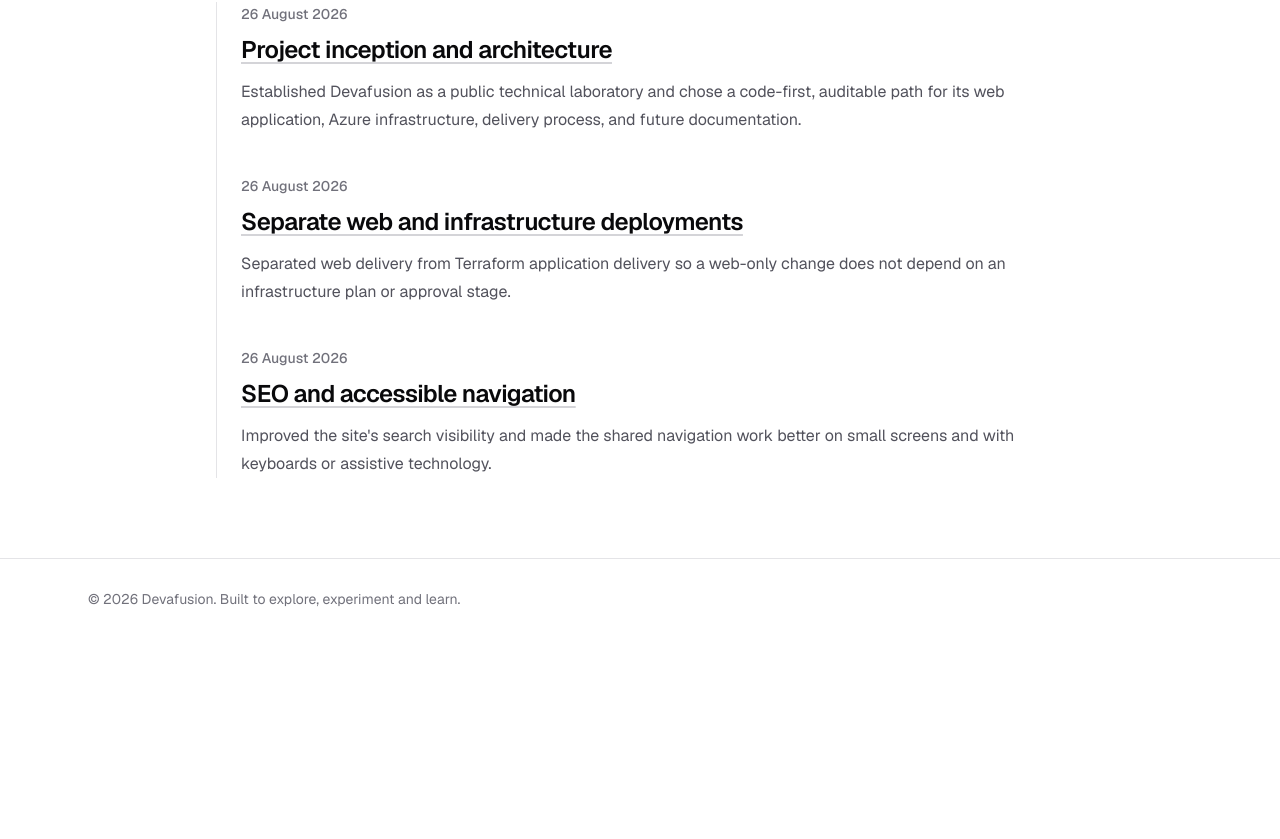
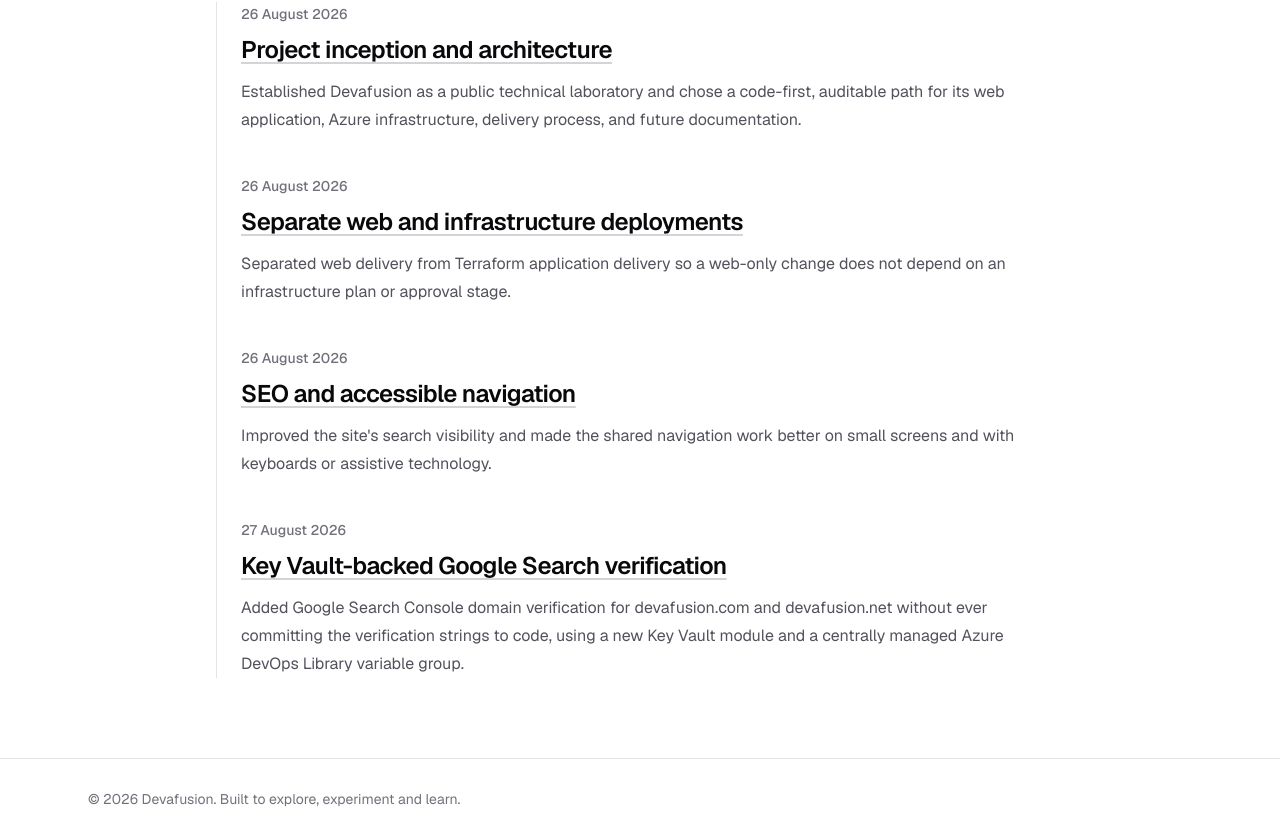
Before and after one commit to vaughanh1/devafusion, a Next.js app in the folder src/web/: page /log in a window 1280 px wide. Shown: the part 363-1202 px from the top of the page. Before the commit the page ends 1002 px from the top, so only its background shows below. Built offline with nearby package versions, Linux system fonts and the light colour scheme; no server answers.

Commit message:
chore(log): add engineering log entry for Key Vault-backed Google verification
Documents the Key Vault module, secret-backed DNS TXT records, and Library variable group sourcing added for Google Search Console domain verification (PR #22).

```diff
--- a/src/web/features/log/engineering-log.ts
+++ b/src/web/features/log/engineering-log.ts
@@ -84,6 +84,34 @@
     commit: "667d113",
     visibility: "public",
   },
+  {
+    slug: "key-vault-backed-google-search-verification",
+    date: "2026-08-27",
+    title: "Key Vault-backed Google Search verification",
+    summary:
+      "Added Google Search Console domain verification for devafusion.com and devafusion.net without ever committing the verification strings to code, using a new Key Vault module and a centrally managed Azure DevOps Library variable group.",
+    tags: ["azure", "terraform", "security", "devops", "seo"],
+    decisions: [
+      "Store the Google Search verification strings as Key Vault secrets rather than literal values in Terraform, keeping DNS TXT records as the only consumer of the secret value.",
+      "Give Key Vault its own reusable Terraform module, with an access policy granting the Terraform identity read/write on secrets rather than broader vault-wide permissions.",
+      "Source the verification strings in CI from an Azure DevOps Library variable group rather than ad-hoc pipeline secret variables, so the same secrets can be reused and managed centrally across pipelines.",
+      "Extend the Terraform service principal's custom role manually and out of band, keeping permission grants a deliberate, reviewed step rather than something Terraform grants itself.",
+    ],
+    milestones: [
+      "Added a keyvault module provisioning an Azure Key Vault and a Terraform access policy.",
+      "Added Key Vault secrets for the devafusion.com and devafusion.net verification strings, populated from sensitive Terraform variables.",
+      "Added DNS TXT records on both zones that read their value from the corresponding Key Vault secret.",
+      "Wired the Terraform CI pipeline to a Library variable group for the verification secrets.",
+    ],
+    validation: [
+      "terraform fmt -check -recursive",
+      "terraform validate",
+      "Husky pre-commit lint and typecheck",
+      "Azure DevOps Terraform CI plan succeeded against the Library variable group",
+    ],
+    pullRequest: "22",
+    visibility: "public",
+  },
 ];
 
 export function getLogEntry(slug: string) {
```
